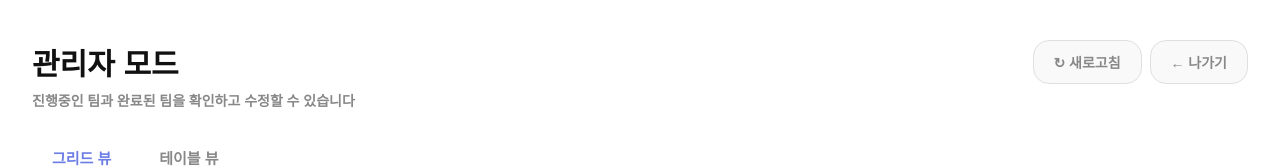
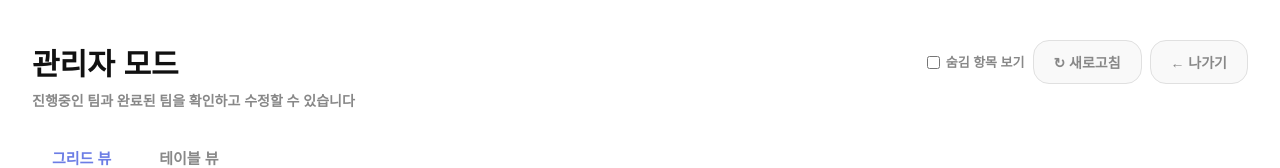
Before and after one commit to kodkod-git/money-village-board-game, a React (Vite) app: page /admin in a window 1280 px wide. Shown: the top 168 px of the page. Built offline with nearby package versions, Linux system fonts and the light colour scheme; no server answers.

Commit message:
feat: add hidden-rooms toggle and wire hide/delete refresh to AdminDashboard

```diff
--- a/src/pages/AdminDashboard.jsx
+++ b/src/pages/AdminDashboard.jsx
@@ -15,13 +15,15 @@ export default function AdminDashboard() {
   const [activeTab, setActiveTab] = useState('grid')
   const [rooms, setRooms] = useState([])
   const [spectateIndex, setSpectateIndex] = useState(null)
+  const [showHidden, setShowHidden] = useState(false)
 
   const loadRooms = useCallback(() => {
-    fetch('/api/admin/rooms')
+    const query = showHidden ? '?includeHidden=true' : ''
+    fetch(`/api/admin/rooms${query}`)
       .then(r => r.json())
       .then(setRooms)
       .catch(() => {})
-  }, [])
+  }, [showHidden])
 
   useEffect(() => {
     document.body.classList.add('admin-mode')
@@ -47,6 +49,14 @@ export default function AdminDashboard() {
           <p className={styles.subtitle}>진행중인 팀과 완료된 팀을 확인하고 수정할 수 있습니다</p>
         </div>
         <div className={styles.headerActions}>
+          <label className={styles.hiddenToggle}>
+            <input
+              type="checkbox"
+              checked={showHidden}
+              onChange={e => setShowHidden(e.target.checked)}
+            />
+            숨김 항목 보기
+          </label>
           <button className={styles.refreshBtn} onClick={loadRooms} type="button">↻ 새로고침</button>
           <button className={styles.exitBtn} onClick={() => navigate('/')} type="button">← 나가기</button>
         </div>
@@ -78,6 +88,7 @@ export default function AdminDashboard() {
               initialIndex={spectateIndex}
               onPlayerUpdate={handlePlayerUpdate}
               onClose={() => setSpectateIndex(null)}
+              onRoomChanged={loadRooms}
             />
           </div>
         </div>
--- a/src/pages/AdminDashboard.module.css
+++ b/src/pages/AdminDashboard.module.css
@@ -15,6 +15,15 @@
 }
 
 .headerActions { display: flex; gap: 8px; }
+
+.hiddenToggle {
+  display: flex;
+  align-items: center;
+  gap: 6px;
+  font-size: 13px;
+  font-weight: 700;
+  color: var(--ink-2);
+}
 
 .refreshBtn {
   background: var(--slot-empty);
```
Also changed, not shown: 1 other file (tests, documents, lock files or other folders).
